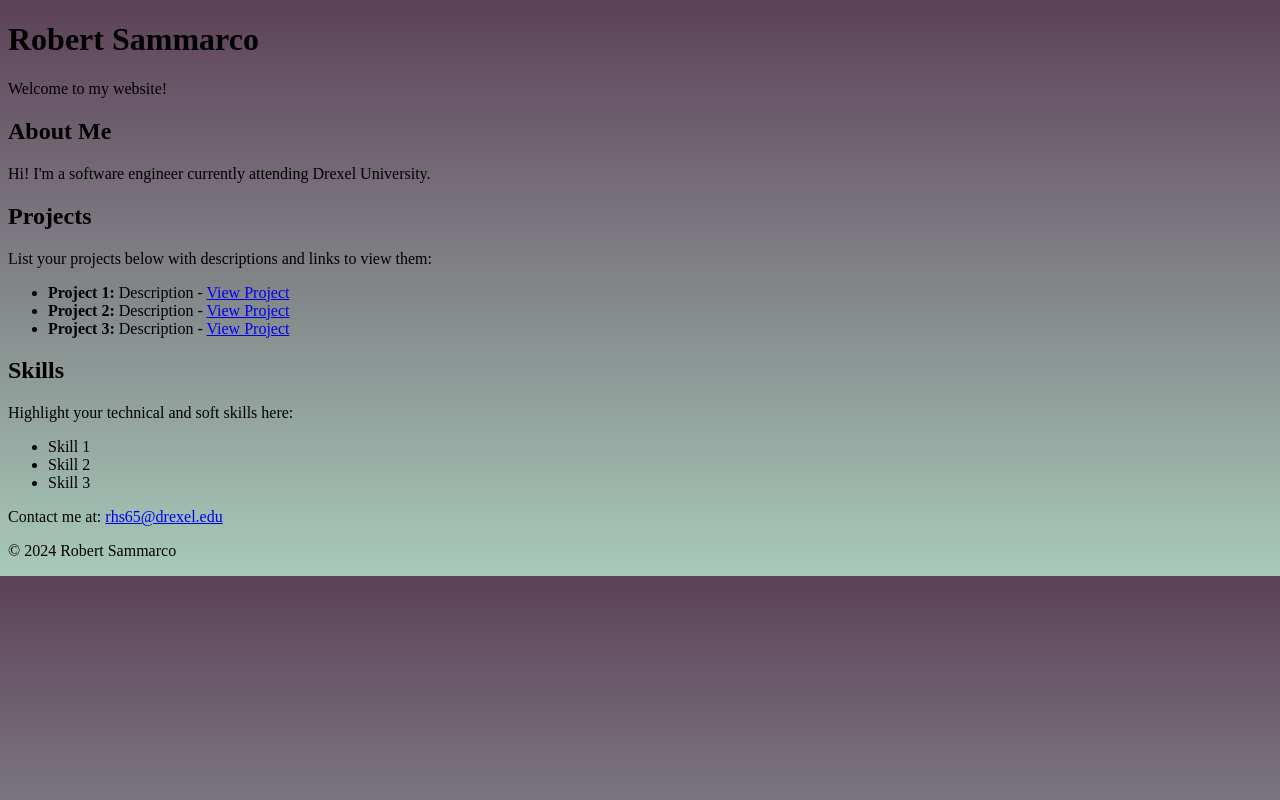
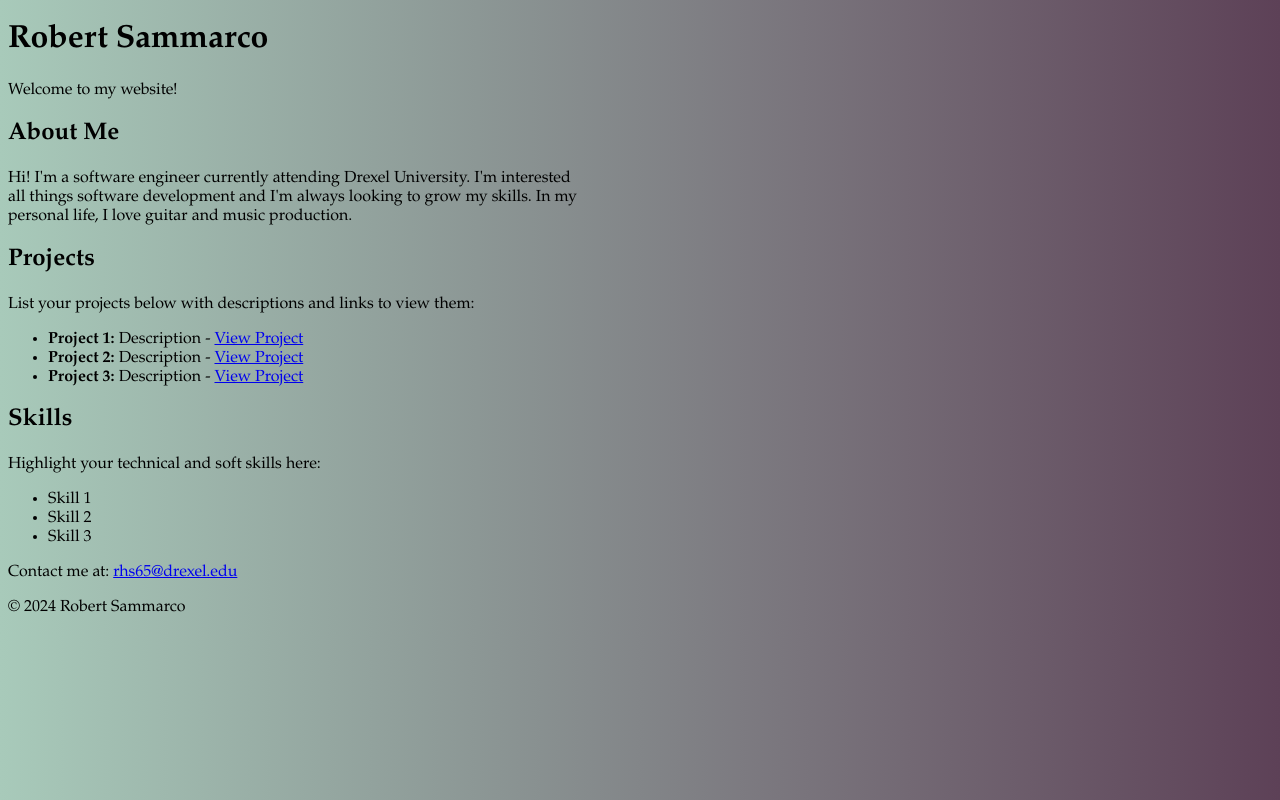
Before and after one commit to robertsammarco/homepage, a plain HTML site: page index.html in a window 1280 px wide. Drawn offline with Linux system fonts and the light colour scheme.

Commit message:
Added some text and a fade in

```diff
--- a/index.html
+++ b/index.html
@@ -6,14 +6,17 @@
     <title>My Portfolio</title>
     <link rel="stylesheet" href="style.css">
 </head>
-<body id="grad">
-    <header>
+<body id="grad" class="body">
+    <header class="header">
         <h1>Robert Sammarco</h1>
         <p>Welcome to my website!</p>
     </header>
+    <div class="body-content">
     <section id="about">
         <h2 class="section-title">About Me</h2>
-        <p>Hi! I'm a software engineer currently attending Drexel University.</p>
+        <p>Hi! I'm a software engineer currently attending Drexel University. I'm interested</br>
+        all things software development and I'm always looking to grow my skills. In my </br>
+        personal life, I love guitar and music production.</p>
     </section>
 
     <section id="projects">
@@ -38,5 +41,6 @@
         <p>Contact me at: <a href="rhs65@drexel.edu">rhs65@drexel.edu</a></p>
         <p>&copy; 2024 Robert Sammarco</p>
     </footer>
+    </div>
 </body>
 </html>
--- a/style.css
+++ b/style.css
@@ -1,3 +1,29 @@
 #grad {
-    background-image: linear-gradient(#5D4157, #A8CABA);
+    background-image: linear-gradient(270deg,#5D4157, #A8CABA);
   }
+
+.body {
+    font-family: Garamond, serif;
+}
+
+.body-content {
+    animation: fadeInAnimation ease 4s;
+    animation-iteration-count: 1;
+    animation-fill-mode: forwards;
+}
+
+.header {
+    animation: fadeInAnimation ease 3s;
+    animation-iteration-count: 1;
+    animation-fill-mode: forwards;
+}
+
+@keyframes fadeInAnimation {
+    0% {
+        opacity: 0;
+    }
+
+    100% {
+        opacity: 1;
+    }
+}
```
